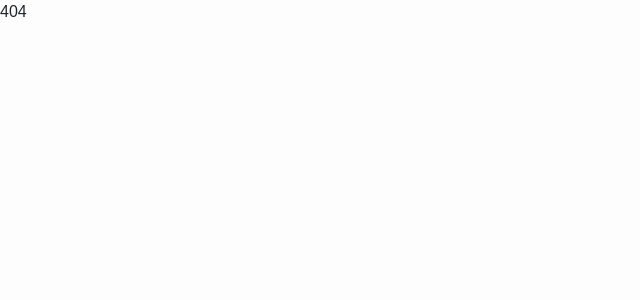
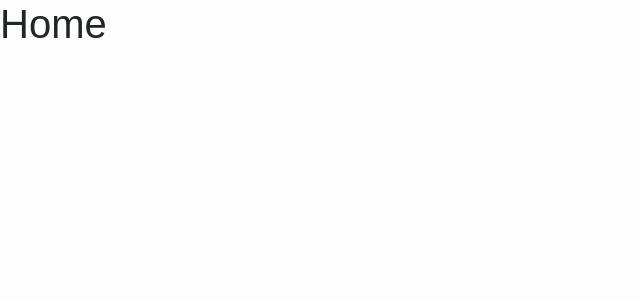
Before and after one commit to codecontrive/urban-happiness-react, a React (Create React App) app: page / in a window 1280 px wide. Shown: the top 300 px of the page, without its empty margins (0-640 px from the left). Built offline with nearby package versions, Linux system fonts and the light colour scheme; a web font is replaced by a local one.

Commit message:
Apps, Organization & router updates. Research for RouteComponentProps workaround

```diff
--- a/package.json
+++ b/package.json
@@ -44,6 +44,7 @@
   },
   "devDependencies": {
     "@types/react-redux": "^7.1.7",
+    "@types/react-router": "^5.1.7",
     "@types/react-router-dom": "^5.1.5"
   }
 }
--- a/src/App.tsx
+++ b/src/App.tsx
@@ -1,20 +1,22 @@
 import React from "react";
-import { useTypedSelector } from "./store/reducers";
 import { BrowserRouter as Router, Route, Switch } from "react-router-dom";
 import { Auth } from "./components/auth/Auth";
+import { Organization } from "./components/apps/organization/Organization";
 
 export const App = () => {
-  const appConfig = useTypedSelector((state) => state.appConfig);
-  console.log(appConfig);
   return (
     <>
       <Router>
         <Switch>
-          <Route path="/home" exact>
-            <h1>Home</h1>
-          </Route>
           <Route path="/auth">
             <Auth />
+          </Route>
+          <Route path="/apps/organization">
+            <Organization />
+          </Route>
+
+          <Route path="/" exact>
+            <h1>Home</h1>
           </Route>
           <Route>404</Route>
         </Switch>
--- /dev/null
+++ b/src/components/apps/organization/Organization.tsx
@@ -0,0 +1,17 @@
+import React from "react";
+import { Route, RouteComponentProps } from "react-router-dom";
+
+export interface OrganizationProps {}
+
+export const Organization: React.FunctionComponent<OrganizationProps> = (
+  props
+) => {
+  return (
+    <>
+      {/* <Route path={props.match.path}>team</Route> */}
+      <Route path="/" exact>
+        home
+      </Route>
+    </>
+  );
+};
```
Also changed, not shown: 1 other file (tests, documents, lock files or other folders).
